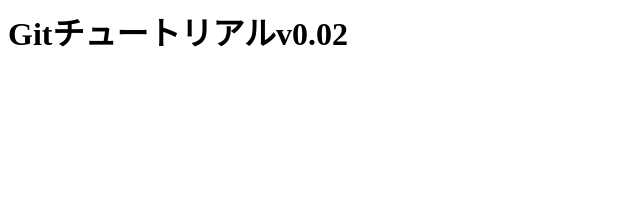
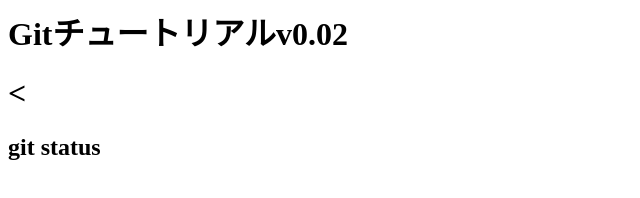
Before and after one commit to k-batayan/git_tutorial, a plain HTML site: page index.html in a window 1280 px wide. Shown: the whole page, without its empty margins (0-640 px from the left). Drawn offline with Linux system fonts and the light colour scheme.

Commit message:
git status を追加(本当）

```diff
--- a/index.html
+++ b/index.html
@@ -1 +1,2 @@
 <h1>Gitチュートリアルv0.02<h1>
+<<h2>git status</h2>
```
